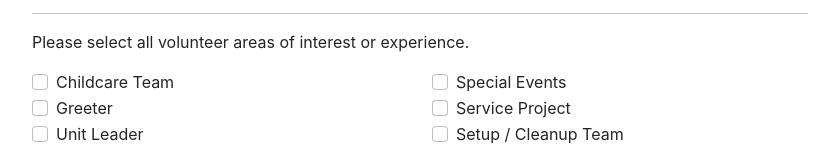
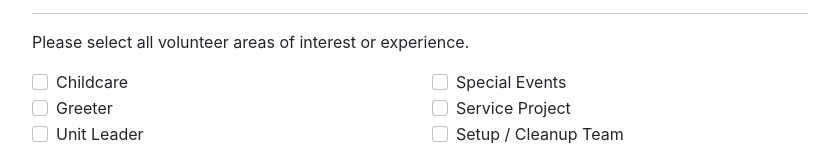
Before and after one commit to labogdan/ahg-signup, a React (Create React App) app in the folder frontend/: page / in a window 1280 px wide. Shown: the part 630-780 px from the top of the page, without its empty margins (220-1059 px from the left). Built offline with nearby package versions, Linux system fonts and the light colour scheme.

Commit message:
qa fixes

```diff
--- a/frontend/src/UserForm.tsx
+++ b/frontend/src/UserForm.tsx
@@ -28,7 +28,9 @@ const UserForm = () => {
     ])
     const [modalShow, setModalShow] = React.useState(false);
     const [totalShow, setTotalShow] = React.useState(false);
+    const [krogerShow, setKrogerShow] = React.useState(false);
     const [validated, setValidated] = useState(false);
+
     const [krogerParticipateValue, setKrogerParticipateValue] = useState(false);
     const [krogerEnrolledValue, setKrogerEnrolledValue] = useState(false);
     const [volunteerValues, setVolunteerValues] = useState([]);
@@ -59,7 +61,8 @@ const UserForm = () => {
 
     const handleKrogerParticipateChange = (event: any) => {
         if (event.target.value === 'yes') {
-            setKrogerParticipateValue(true)
+            setKrogerParticipateValue(true);
+            setKrogerShow(true);
         } else {
             setKrogerParticipateValue(false)
         }
@@ -290,7 +293,7 @@ const UserForm = () => {
                     <Row>
                         <Col>
                                 <Form.Check
-                                    label="Childcare Team"
+                                    label="Childcare"
                                     name="group1"
                                     type="checkbox"
                                     value="childcare"
@@ -406,7 +409,6 @@ const UserForm = () => {
                                 placeholder="Please Specify"
                                 onChange={(e) => handleOtherChange(e)}
                                 value={volunteerOther}
-                                required
                             />
                         </Col>
                     </Row>
@@ -451,9 +453,14 @@ const UserForm = () => {
                     </Col>
                 </Row>
 
+                {krogerShow && (
+                    <>
                     <Row className="mb-3 mt-3">
                         <Col>
-                        To update and/or confirm your Kroger Community Rewards designation, please go to <a href="https://www.kroger.com/account/communityrewards/" target="_blank">https://www.kroger.com/account/communityrewards/</a>. Our Troop, AHG VA9020 can be found using Organization Number: <b>NK998</b>.
+                            To update and/or confirm your Kroger Community Rewards designation, please go to <a
+                            href="https://www.kroger.com/account/communityrewards/"
+                            target="_blank">https://www.kroger.com/account/communityrewards/</a>. Our Troop, AHG VA9020
+                            can be found using Organization Number: <b>NK998</b>.
                         </Col>
                     </Row>
 
@@ -484,7 +491,9 @@ const UserForm = () => {
                              {(<>I have actively enrolled in the Kroger Community Rewards program for the benefit of AHG Troop 9020 and will continue the designation throughout the Troop Program Year 2022-2023.</>)}
                         </Col>
                     </Row>
-
+                    </>
+                    )
+                }
 
                 <hr />
 
```
Lines whose indentation alone changed are shown as unchanged.
